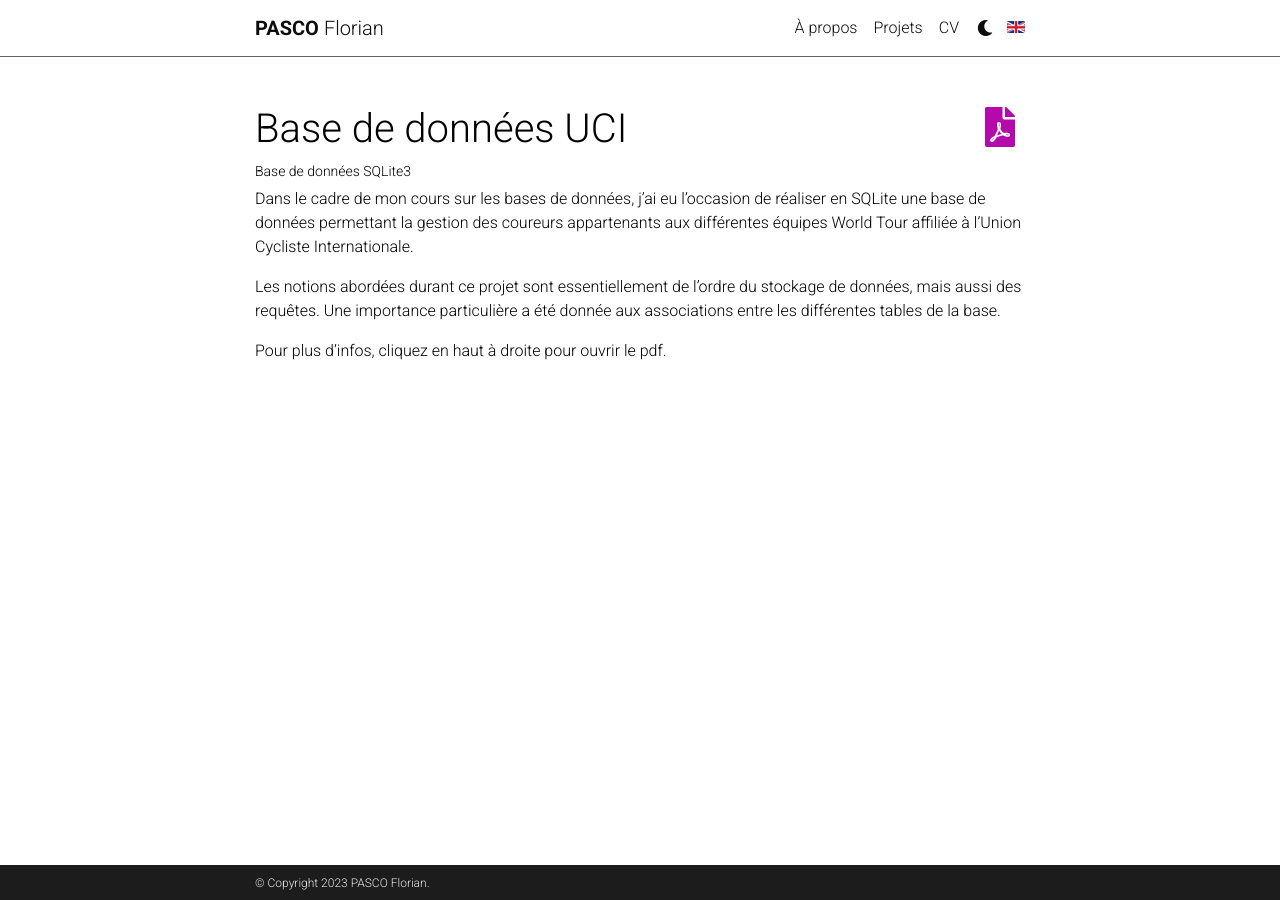
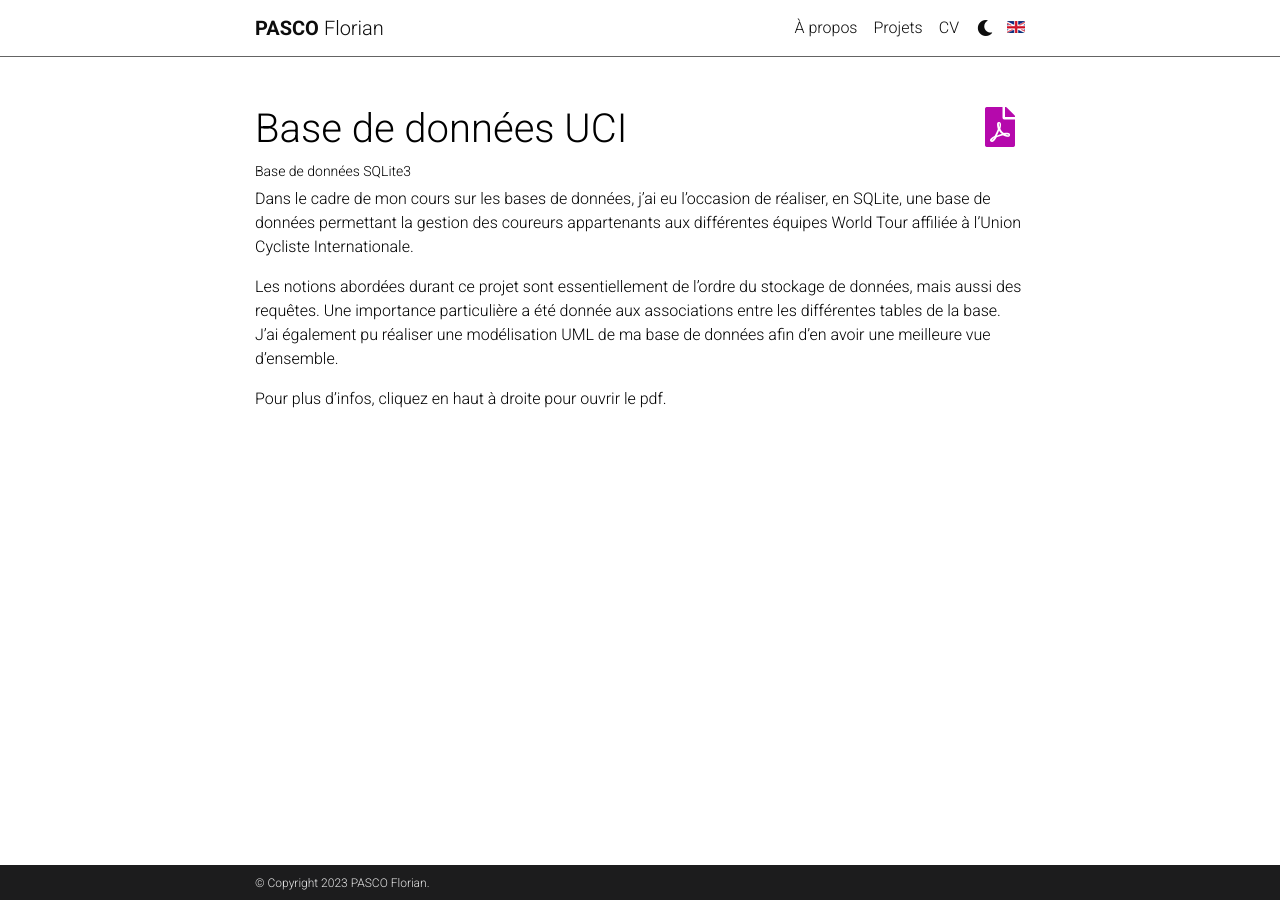
Before and after one commit to mpek29/mpek29.github.io, a Jekyll site: the page built from _projects/uci_bdd.md, in a window 1280 px wide. Built offline with Jekyll 4.4.1, drawn with Linux system fonts in a browser that asks for light colours; comment, search, counter and statistics services are not loaded; a style sheet for code colours, icons or effects is not loaded.

Commit message:
Adding of uci_bdd.md

```diff
--- a/_projects/uci_bdd.md
+++ b/_projects/uci_bdd.md
@@ -4,12 +4,12 @@
 description: Base de données SQLite3
 img: assets/img/projects/uci_bdd/main.jpg
 pdf: Pasco_UnionCyclisteInternationale.pdf
-importance: 1
+importance: 2
 category: 2022
 ---
 
-Dans le cadre de mon cours sur les bases de données, j'ai eu l'occasion de réaliser en SQLite une base de données permettant la gestion des coureurs appartenants aux différentes équipes World Tour affiliée à l'Union Cycliste Internationale.
+Dans le cadre de mon cours sur les bases de données, j'ai eu l'occasion de réaliser, en SQLite, une base de données permettant la gestion des coureurs appartenants aux différentes équipes World Tour affiliée à l'Union Cycliste Internationale.
 
-Les notions abordées durant ce projet sont essentiellement de l'ordre du stockage de données, mais aussi des requêtes. Une importance particulière a été donnée aux associations entre les différentes tables de la base.
+Les notions abordées durant ce projet sont essentiellement de l'ordre du stockage de données, mais aussi des requêtes. Une importance particulière a été donnée aux associations entre les différentes tables de la base. J'ai également pu réaliser une modélisation UML de ma base de données afin d'en avoir une meilleure vue d'ensemble.
 
 Pour plus d'infos, cliquez en haut à droite pour ouvrir le pdf.
```
